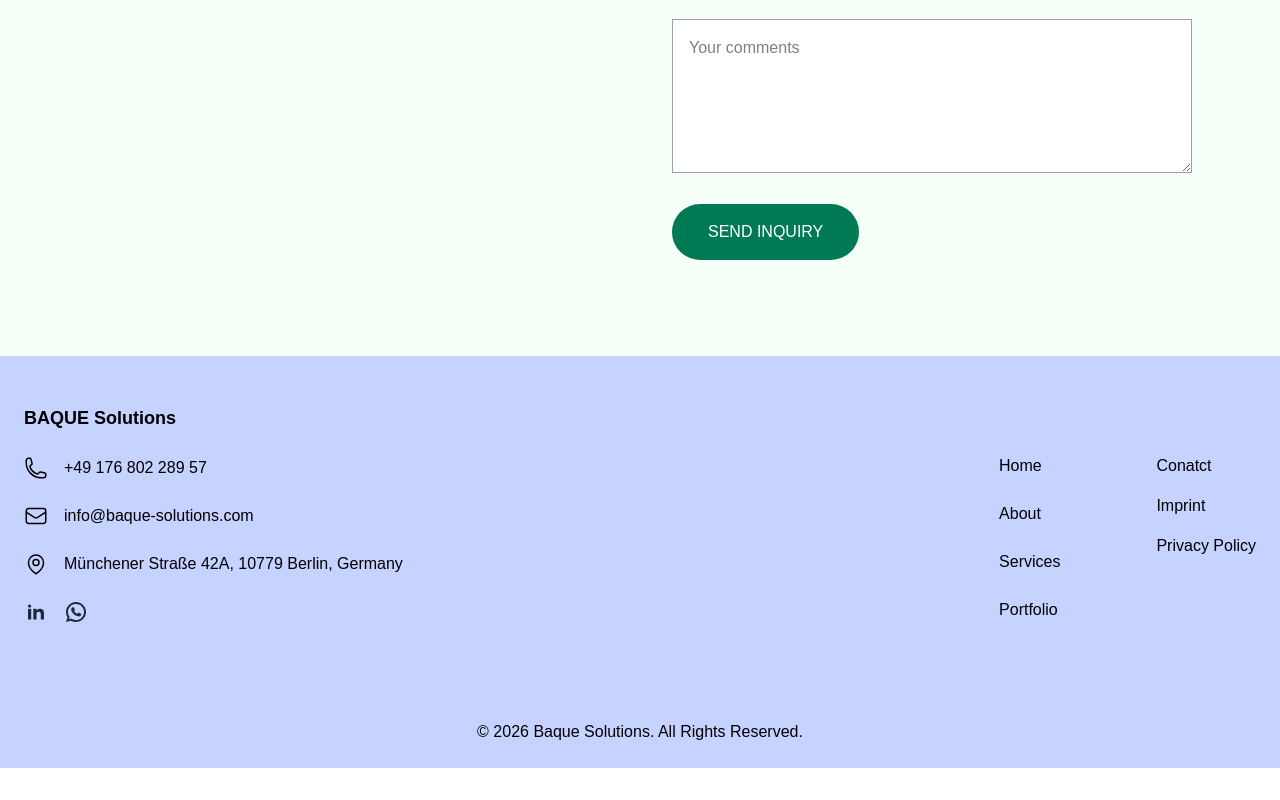
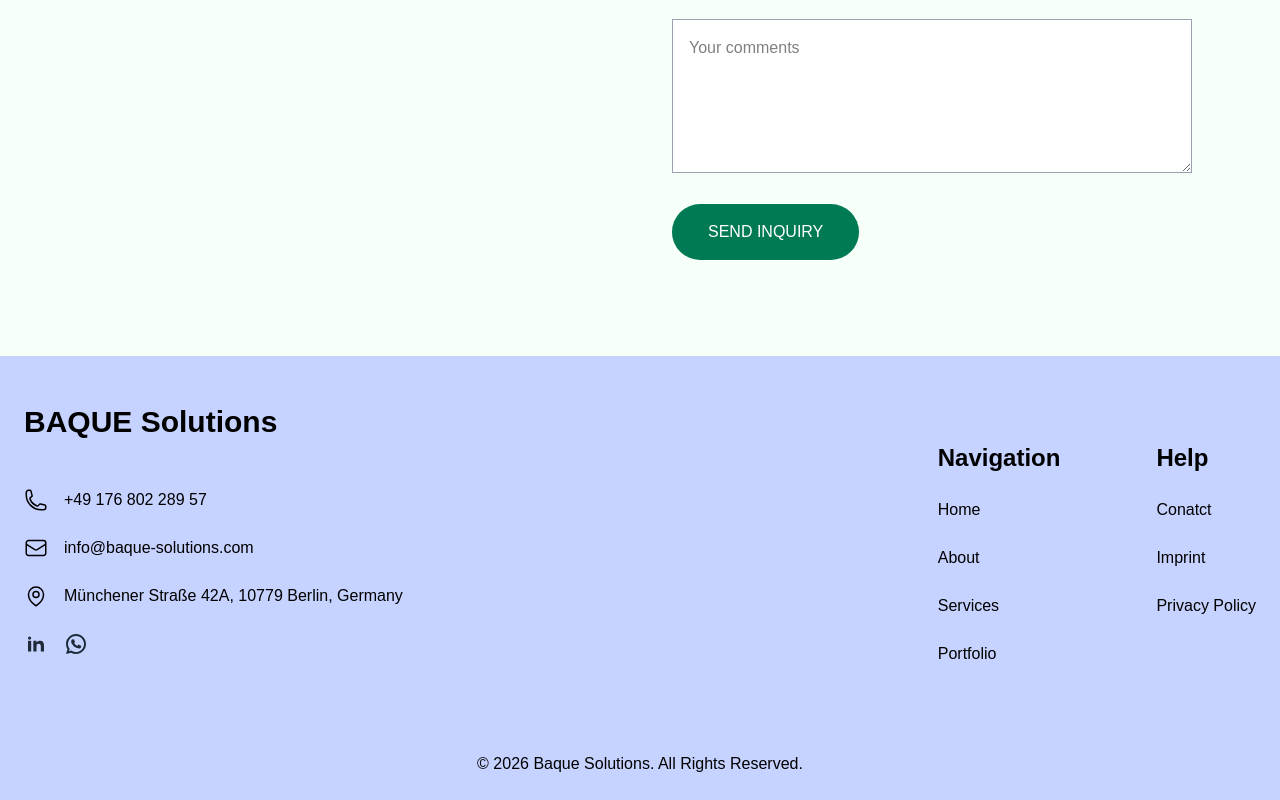
Before and after one commit to tofikvel/Portfolio-tailwindcss, a Next.js app: page / in a window 1280 px wide. Shown: the part 2301-3101 px from the top of the page. Before the commit the page ends 3069 px from the top, so only its background shows below. Built offline with nearby package versions, Linux system fonts and the light colour scheme.

Commit message:
added few mote itemas

```diff
--- a/components/Footer.tsx
+++ b/components/Footer.tsx
@@ -8,9 +8,9 @@ export default function Footer() {
     <footer className="w-full py-6 bg-indigo-200 text-black">
       <div className="max-w-7xl mx-auto flex flex-col items-center space-y-12 px-6 py-6 md:flex-row md:justify-between md:items-center md:space-y-0k">
         {/* Brand logo (left side) */}
-        <div className="flex flex-col space-y-6 md:flex md:flex-col">
+        <div className="flex flex-col space-y-6 md:flex md:flex-col md:space-y-12">
           <div className="flex justify-center md:flex md:justify-start">
-            <Link href="/" className="text-lg font-semibold">
+            <Link href="/" className="text-bold md:text-3xl md:font-bold">
               BAQUE Solutions
             </Link>
           </div>
@@ -127,6 +127,7 @@ export default function Footer() {
         {/* Links navigation (right side) */}
         <div className="flex flex-row text-start space-x-24 md:flex md:flex-row">
           <div className="flex flex-col space-y-4 md:flex md:flex-col md:space-y-6">
+            <p className="text-bold md:text-2xl md:font-bold">Navigation</p>
             <Link href="/" className="hover:text-gray-600">
               Home
             </Link>
@@ -140,7 +141,8 @@ export default function Footer() {
               Portfolio
             </Link>
           </div>
-          <div className="flex flex-col space-y-4 md:flex md:flex-col md:space-y-4">
+          <div className="flex flex-col space-y-4 md:flex md:flex-col md:space-y-6">
+            <p className="text-bold md:text-2xl md:font-bold">Help</p>
             <Link href="/" className="hover:text-gray-600">
               Conatct
             </Link>
```
